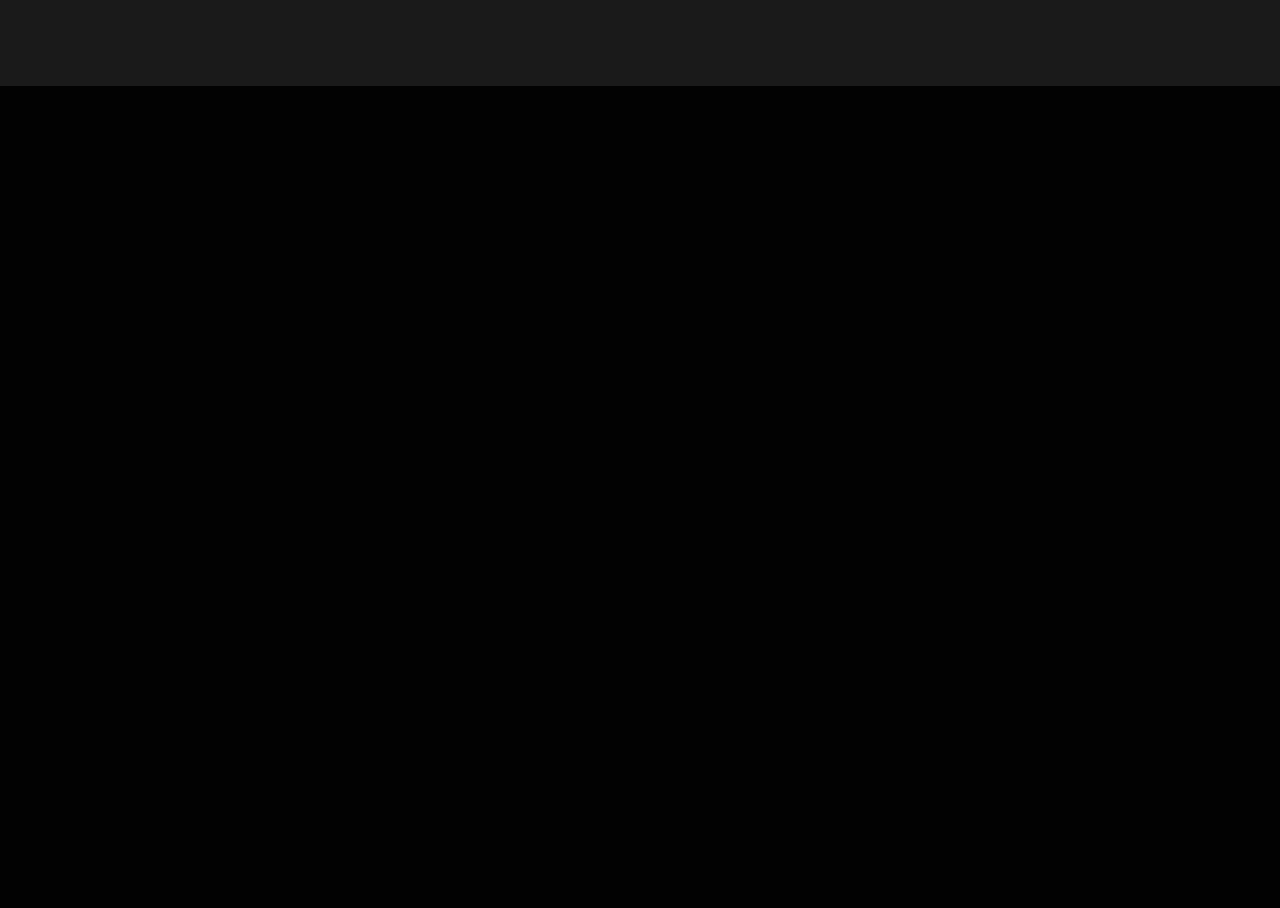
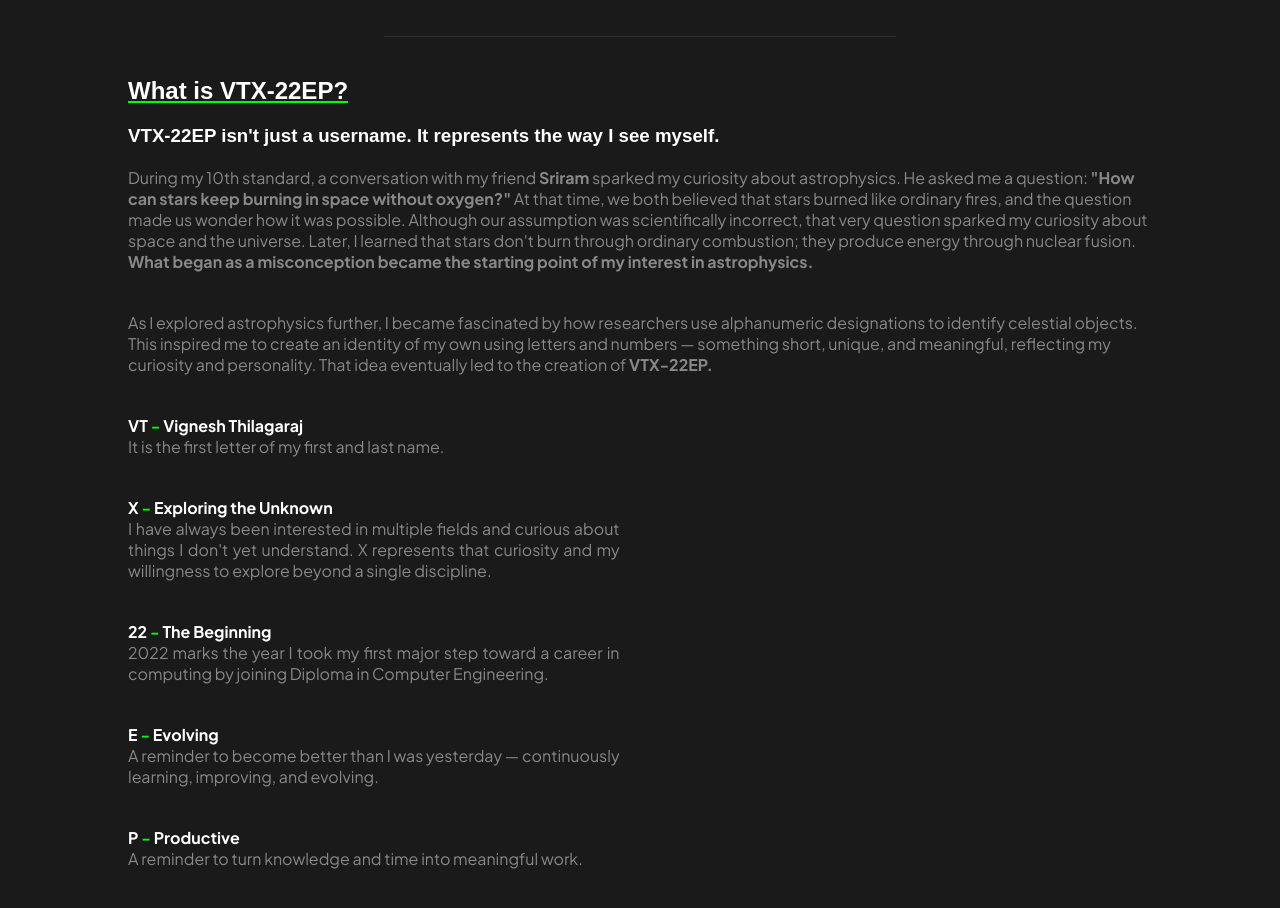
Before and after one commit to vtx-22ep/vtx-portfo, a React (Vite) app: page / in a window 1280 px wide. Shown: the part 2020-2928 px from the top of the page. Before the commit the page ends 2106 px from the top, so only its background shows below. Built offline with nearby package versions, Linux system fonts and the light colour scheme; a web font is replaced by a local one.

Commit message:
The About section almost 75% completed!

```diff
--- a/src/components/About/About.css
+++ b/src/components/About/About.css
@@ -33,6 +33,14 @@
     text-align: justify;
 }
 
+.vtx-meaning b{
+    color: var(--primary-text);
+}
+
+.vtx-meaning b span{
+    color: var(--primary-color);
+}
+
 @media (max-width: 991px){
     .about-content p{
         text-align: justify;
--- a/src/components/About/About.jsx
+++ b/src/components/About/About.jsx
@@ -98,6 +98,53 @@ function About(){
                         </div>
                     </div>
 
+                    <div className="custom-line"></div>
+
+                    <h2>What is VTX-22EP?</h2>
+                    <h3>VTX-22EP isn't just a username. It represents the way I see myself.</h3>
+                    <p>
+                        During my 10th standard, a conversation with my friend <b>Sriram</b> sparked my curiosity about astrophysics.
+                        He asked me a question: <b>"How can stars keep burning in space without oxygen?"</b> At that time, we both
+                        believed that stars burned like ordinary fires, and the question made us wonder how it was possible.
+                        Although our assumption was scientifically incorrect, that very question sparked my curiosity about
+                        space and the universe. Later, I learned that stars don't burn through ordinary combustion; they
+                        produce energy through nuclear fusion. <b>What began as a misconception became the starting point of my
+                        interest in astrophysics.</b>
+                    </p>
+                    <p>
+                        As I explored astrophysics further, I became fascinated by how researchers use alphanumeric
+                        designations to identify celestial objects. This inspired me to create an identity of my own using
+                        letters and numbers — something short, unique, and meaningful, reflecting my curiosity and
+                        personality. That idea eventually led to the creation of <b>VTX-22EP.</b>
+                    </p>
+
+                    <div className="row vtx-meaning">
+                        <div className="col1">
+                            <p>
+                                <b>VT <span>-</span> Vignesh Thilagaraj</b><br />
+                                It is the first letter of my first and last name.
+                            </p>
+                            <p>
+                                <b>X <span>-</span> Exploring the Unknown</b><br />
+                                I have always been interested in multiple fields and curious about things I don't yet
+                                understand. X represents that curiosity and my willingness to explore beyond a single
+                                discipline.
+                            </p>
+                            <p>
+                                <b>22 <span>-</span> The Beginning</b><br />
+                                2022 marks the year I took my first major step toward a career in computing by joining
+                                Diploma in Computer Engineering.
+                            </p>
+                            <p>
+                                <b>E <span>-</span> Evolving</b><br />
+                                A reminder to become better than I was yesterday — continuously learning, improving, and evolving.
+                            </p>
+                            <p>
+                                <b>P <span>-</span> Productive</b><br />
+                                A reminder to turn knowledge and time into meaningful work.
+                            </p>
+                        </div>
+                    </div>
                 </div>
             </div>
         </section>
```
